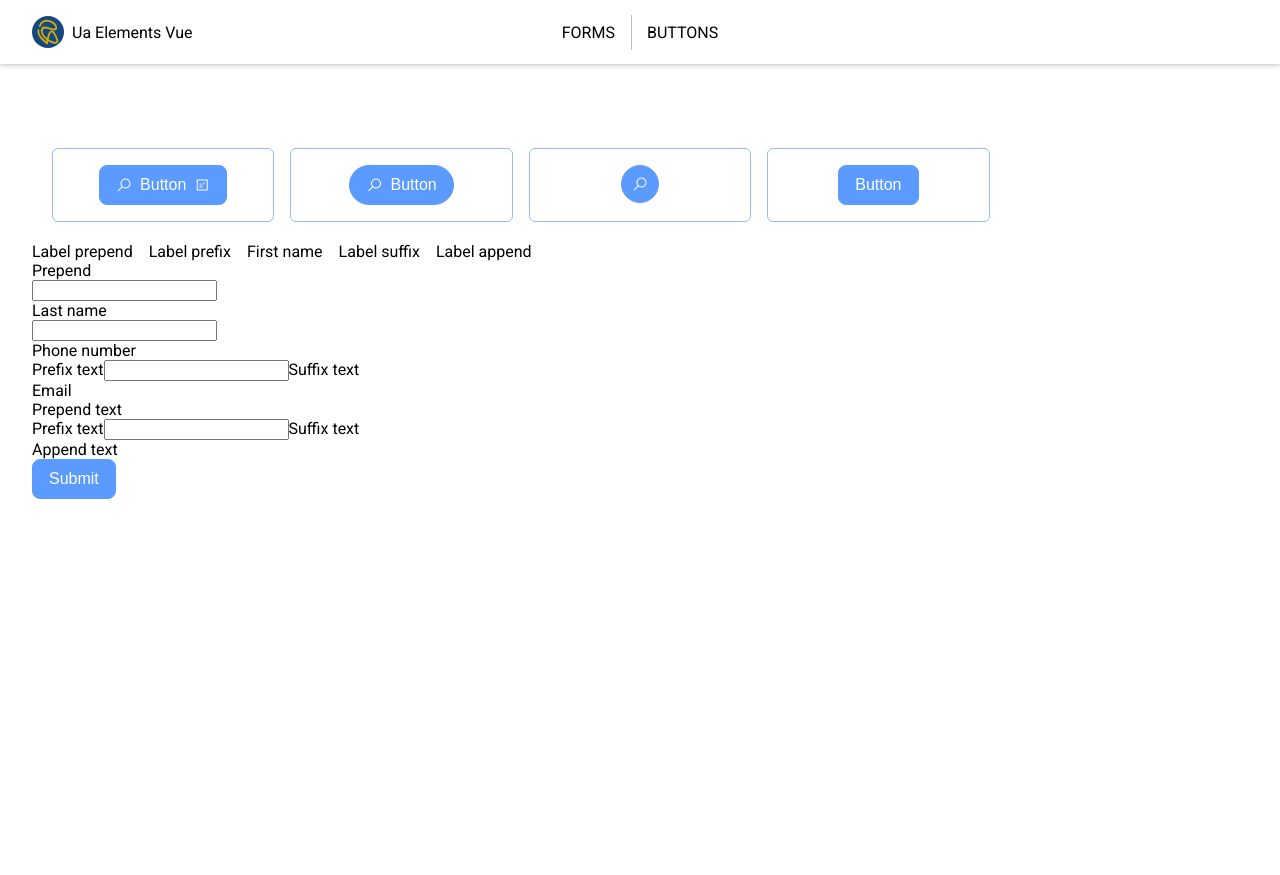
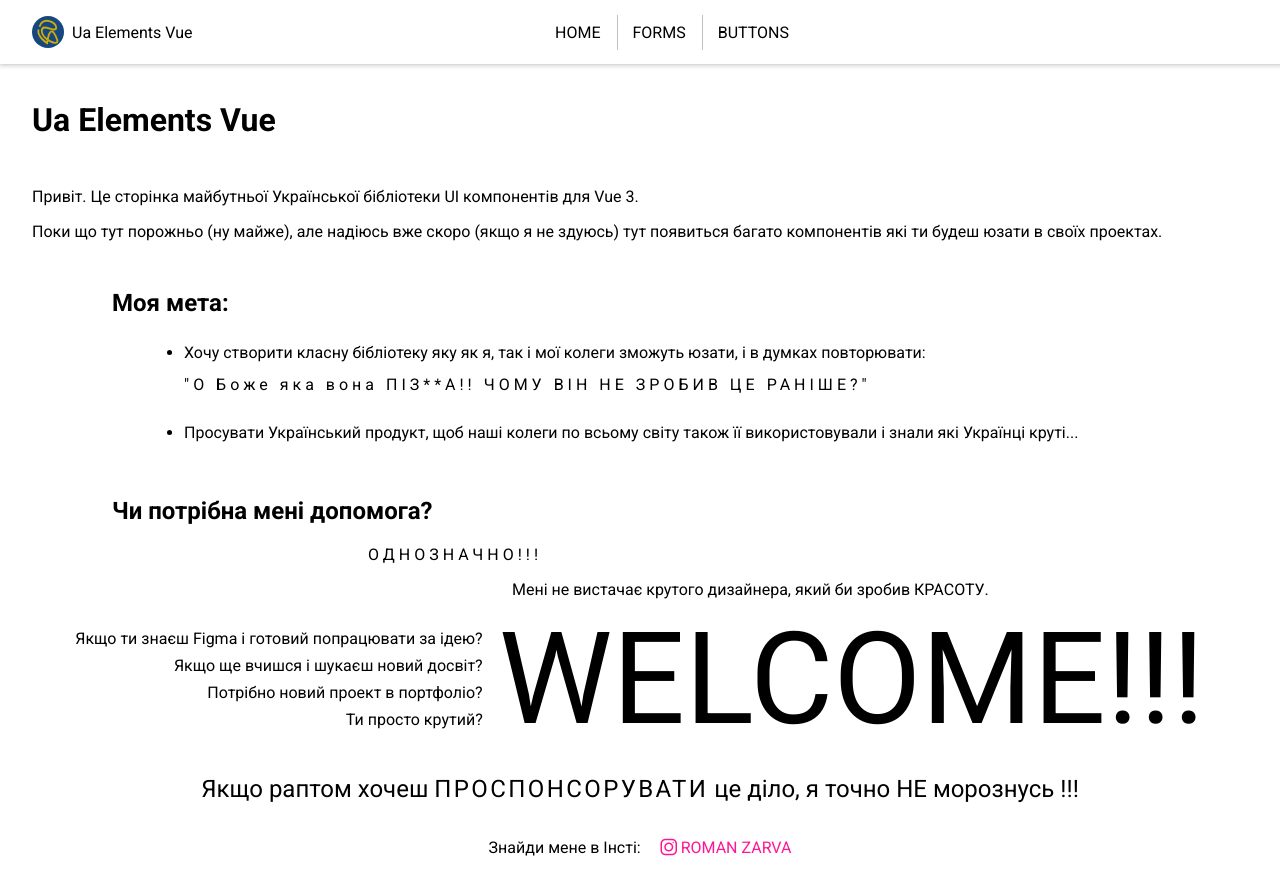
Before and after one commit to zarva6596/ua-elements-vue, a Vue app: page / in a window 1280 px wide. Before the commit the page ends 800 px from the top, so only its background shows below. Built offline with nearby package versions, Linux system fonts and the light colour scheme.

Commit message:
added home page to the preview project

```diff
--- a/src/preview/components/general/Header.vue
+++ b/src/preview/components/general/Header.vue
@@ -1,11 +1,11 @@
 <template>
   <header class="p-header">
     <div class="p-header__wrapper">
-      <div class="p-header__logo">
+      <RouterLink to="/" class="p-header__logo">
         <img src="/src/preview/assets/images/favicon.svg" alt="Ua Elements Vue Logo">
 
         <span>Ua Elements Vue</span>
-      </div>
+      </RouterLink>
 
       <div class="p-header__links">
         <RouterLink
@@ -28,6 +28,10 @@ import { RouterLink } from "vue-router";
 
 const routes = [
   {
+    route: '/',
+    name: 'Home'
+  },
+  {
     route: '/forms',
     name: 'Forms'
   },
@@ -40,18 +44,26 @@ const routes = [
 
 <style lang="scss">
 .p-header {
+  position: fixed;
+  top: 0;
+  width: 100vw;
   padding: 1rem 2rem;
   box-shadow: 0 0 5px 1px rgba(0,0,0,0.25);
 
   &__logo {
     display: flex;
     align-items: center;
+    text-decoration: none;
 
     img {
       height: 2rem;
       width: 2rem;
       object-fit: contain;
       margin-right: .5rem;
+    }
+
+    span {
+      color: #000;
     }
   }
 
--- a/src/preview/components/general/Layout.vue
+++ b/src/preview/components/general/Layout.vue
@@ -6,7 +6,7 @@
 
 <style lang="scss">
 .p-layout {
-  padding: 4rem 2rem;
+  padding: 5rem 2rem 1rem;
   max-width: 1440px;
   margin: 0 auto;
 }
--- a/src/views/home/index.vue
+++ b/src/views/home/index.vue
@@ -1,12 +1,143 @@
 <template>
-  <div>
-    <Buttons />
+  <div class="p-home">
+    <h1 class="p-home__heading">Ua Elements Vue</h1>
 
-    <Forms />
+    <p>Привіт. Це сторінка майбутньої Української бібліотеки UI компонентів для Vue 3.</p>
+
+    <p>Поки що тут порожньо (ну майже), але надіюсь вже скоро (якщо я не здуюсь) тут появиться багато компонентів які ти будеш юзати в своїх проектах.</p>
+
+    <h2 class="p-home__sub-heading">Моя мета:</h2>
+
+    <ul>
+      <li>Хочу створити класну бібліотеку яку як я, так і мої колеги зможуть юзати, і в думках повторювати: <br> <span>"О Боже яка вона ПІЗ**А!! ЧОМУ ВІН НЕ ЗРОБИВ ЦЕ РАНІШЕ?"</span></li>
+
+      <li>Просувати Український продукт, щоб наші колеги по всьому світу також її використовували і знали які Українці круті...</li>
+    </ul>
+
+    <h2 class="p-home__sub-heading">Чи потрібна мені допомога?</h2>
+
+    <p class="p-home__help">ОДНОЗНАЧНО!!!</p>
+
+    <p>Мені не вистачає крутого дизайнера, який би зробив КРАСОТУ.</p>
+
+    <div class="p-home__help-list">
+      <div>
+        <p>Якщо ти знаєш Figma і готовий попрацювати за ідею?</p>
+        <p>Якщо ще вчишся і шукаєш новий досвіт?</p>
+        <p>Потрібно новий проект в портфоліо?</p>
+        <p>Ти просто крутий?</p>
+      </div>
+
+      <p class="p-home__welcome">WELCOME!!!</p>
+    </div>
+
+    <div class="p-home__sponsor">
+      Якщо раптом хочеш <span>проспонсорувати</span> це діло, я точно НЕ морознусь !!!
+    </div>
+
+    <div class="p-home__instagram">
+      <span>Знайди мене в Інсті:</span>
+
+      <a href="https://www.instagram.com/zarva.life/" target="_blank">
+        <i class="lab la-instagram" />
+        <span>Roman Zarva</span>
+      </a>
+    </div>
   </div>
 </template>
 
 <script setup lang="ts">
-import Buttons from '@/preview/components/buttons/index.vue';
-import Forms from '@/preview/components/form/index.vue';
 </script>
+
+<style lang="scss">
+.p-home {
+  &__heading {
+    margin-bottom: 3rem;
+  }
+
+  &__sub-heading {
+    margin-top: 3rem;
+    margin-left: 5rem;
+  }
+
+  ul {
+    margin-left: 7rem;
+
+    li {
+      margin-bottom: 1rem;
+      line-height: 2rem;
+
+      span {
+        letter-spacing: .25rem;
+      }
+    }
+  }
+
+  &__help {
+    margin-left: 21rem;
+    letter-spacing: .25rem;
+
+    & + p {
+      margin-left: 30rem;
+    }
+
+    &-list {
+      display: flex;
+      align-items: center;
+      justify-content: center;
+
+      & > div {
+        display: flex;
+        flex-direction: column;
+        align-items: flex-end;
+        margin-right: 1rem;
+
+        p {
+          margin: .25rem 0;
+        }
+      }
+    }
+  }
+
+  &__welcome {
+    margin: 0;
+    font-size: 8rem;
+    line-height: 1;
+  }
+
+  &__instagram {
+    display: flex;
+    align-items: center;
+    justify-content: center;
+
+    a {
+      margin-left: 1rem;
+      display: flex;
+      align-items: center;
+      text-decoration: none;
+      text-transform: uppercase;
+      color: #ff1694;
+      transition: all .5s;
+
+      i {
+        font-size: 1.5rem;
+      }
+
+      &:hover {
+        opacity: .3;
+      }
+    }
+  }
+
+  &__sponsor {
+    text-align: center;
+    margin: 2rem;
+    font-size: 1.5rem;
+
+    span {
+      text-transform: uppercase;
+      letter-spacing: .15rem;
+    }
+  }
+}
+</style>
```
Also changed, not shown: package.json (+6 -1 lines), 1 other file (tests, documents, lock files or other folders).
